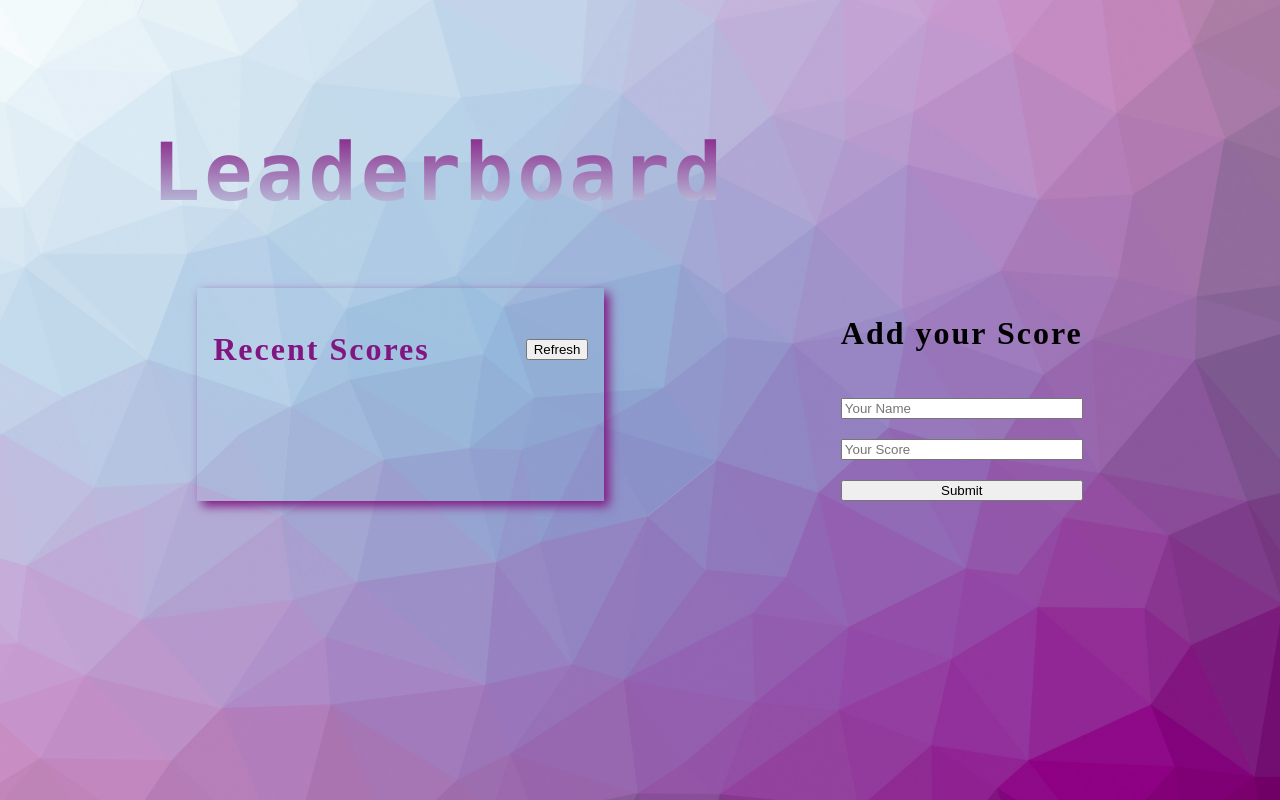
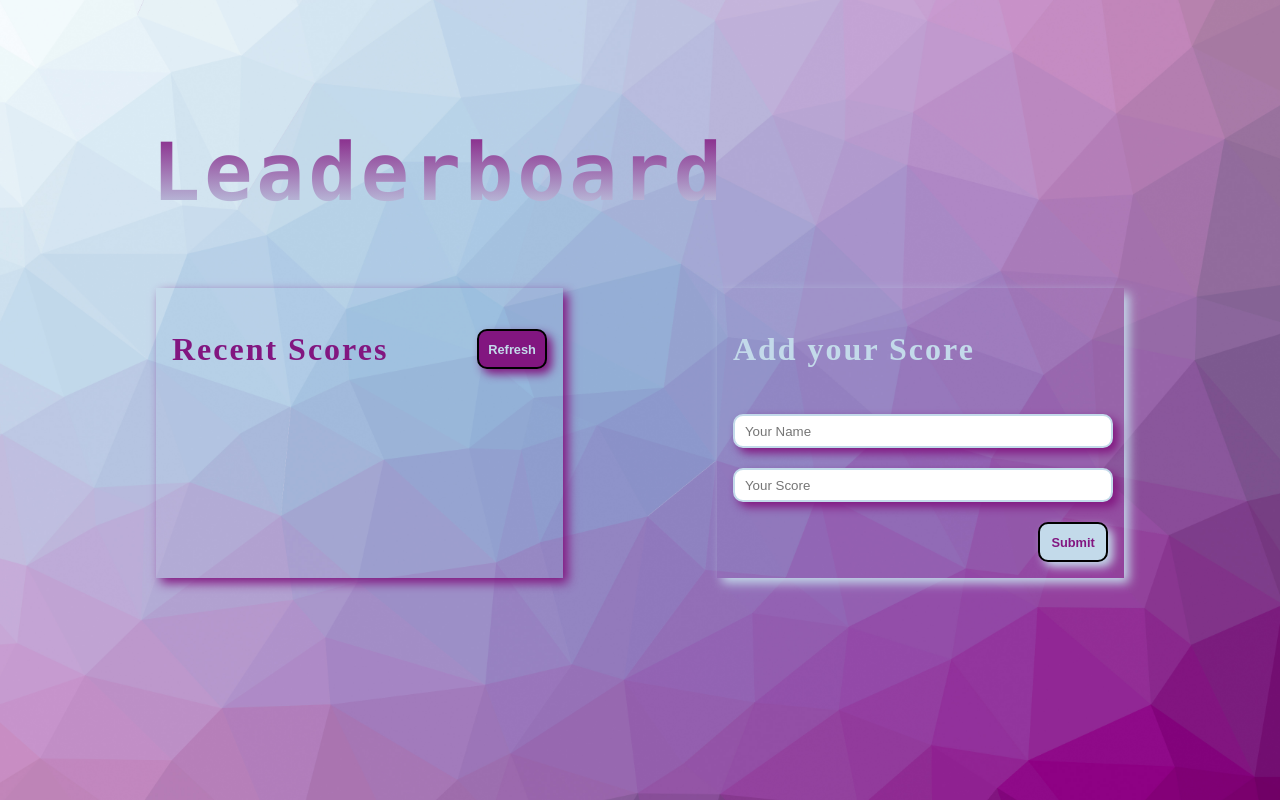
Before and after one commit to rebaz36/LeaderBoard-API2.0, a website built with webpack: page dist/index.html in a window 1280 px wide. Built offline with nearby package versions, Linux system fonts and the light colour scheme.

Commit message:
update dist for deployment

```diff
--- a/dist/index.html
+++ b/dist/index.html
@@ -13,23 +13,23 @@
         <section class="scores">
             <div class="score-header">
                 <h2>Recent Scores</h2>
-                <button type="button" id="refresh">Refresh</button>
+                <button class="button-refreash" type="button" id="refresh">Refresh</button>
             </div>
-            <ul id="list">
+            <ul class="list" id="list">
 
             </ul>
         </section>
 
-        <aside class="flex-row">
+        <section class="add-score flex-row">
             <h2>Add your Score</h2>
             <form class="flex-row">
                 <div class="inputs flex-row">
-                    <input type="text" id="name" name="name" placeholder="Your Name" pattern="[a-zA-Z]*" required>
-                    <input type="number" id="score" name="score" placeholder="Your Score" required>
+                    <input class="input" type="text" id="name" name="name" placeholder="Your Name" pattern="[a-zA-Z]*" required>
+                    <input class="input" type="number" id="score" name="score" placeholder="Your Score" required>
                 </div>
-                <button type="button" class="form-button" id="submit">Submit</button>
+                <button type="button" class="button-submit half" id="submit">Submit</button>
             </form>
-        </aside>
+        </section>
     </main>
 
 </body>
```
Also changed, not shown: dist/bundle.js (+82 -1 lines), dist/4494daab478d657cd44a.jpg (added).
